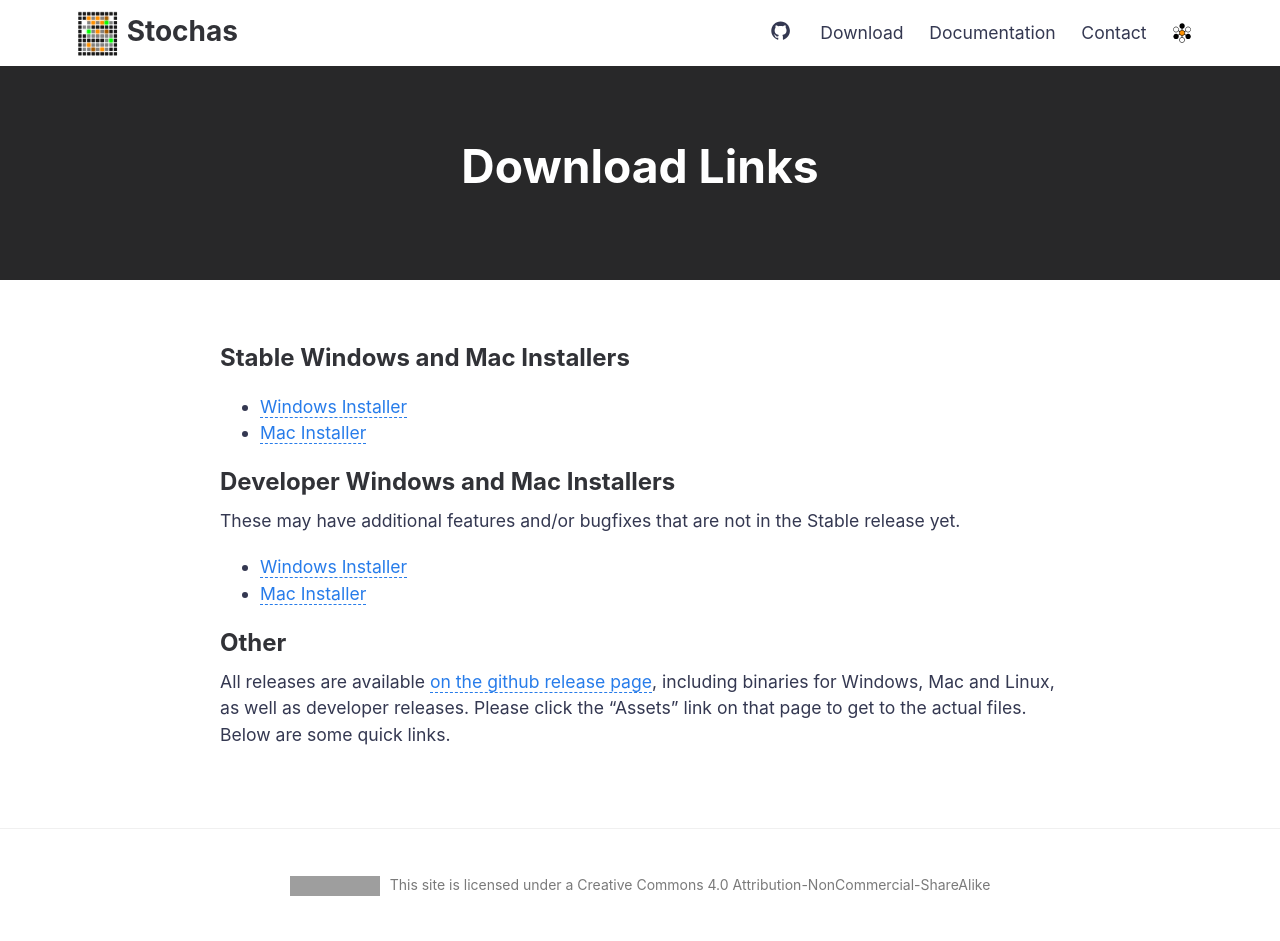
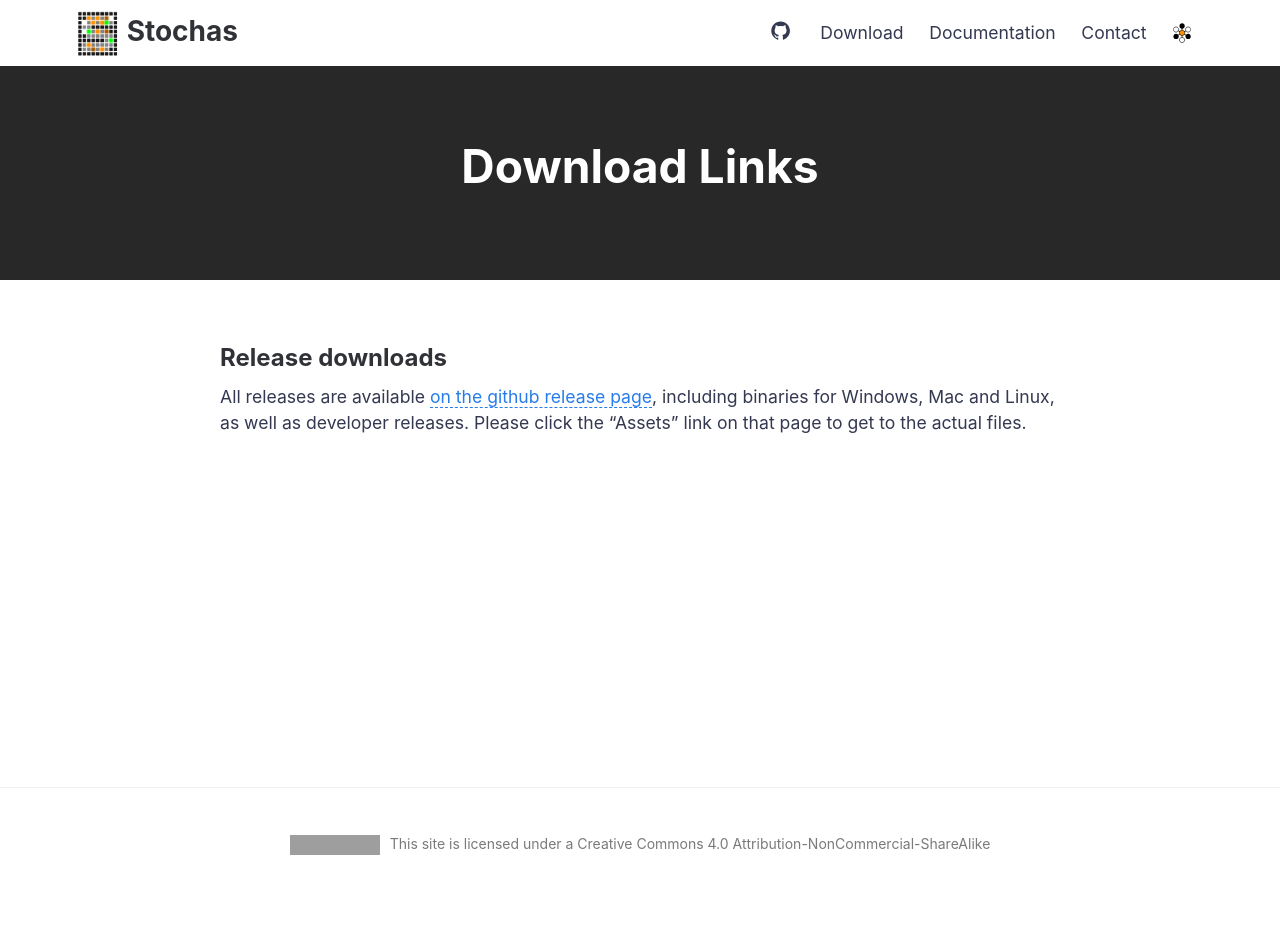
Before and after one commit to surge-synthesizer/stochas.org, a Jekyll site: the page built from download.md, in a window 1280 px wide. Built offline with Jekyll 4.4.1, drawn with Linux system fonts in a browser that asks for light colours; after the commit the page ends 900 px from its top, so only the background shows below that; grey boxes are pictures that could not be loaded.

Commit message:
Update download.md

```diff
--- a/download.md
+++ b/download.md
@@ -4,14 +4,5 @@
 permalink: /download/
 ---
 
-## Stable Windows and Mac Installers
-* [Windows Installer](https://github.com/surge-synthesizer/stochas/releases/download/release_dl/stochas_windows_installer.exe)
-* [Mac Installer](https://github.com/surge-synthesizer/stochas/releases/download/release_dl/stochas-mac-installer.dmg)
-
-## Developer Windows and Mac Installers
-These may have additional features and/or bugfixes that are not in the Stable release yet.
-* [Windows Installer](https://github.com/surge-synthesizer/stochas/releases/download/developer/stochas_windows_installer.exe)
-* [Mac Installer](https://github.com/surge-synthesizer/stochas/releases/download/developer/stochas-mac-installer.dmg)
-
-## Other
-All releases are available [on the github release page](https://github.com/surge-synthesizer/stochas/releases), including binaries for Windows, Mac and Linux, as well as developer releases. Please click the "Assets" link on that page to get to the actual files. Below are some quick links.
+## Release downloads
+All releases are available [on the github release page](https://github.com/surge-synthesizer/stochas/releases), including binaries for Windows, Mac and Linux, as well as developer releases. Please click the "Assets" link on that page to get to the actual files.
```
